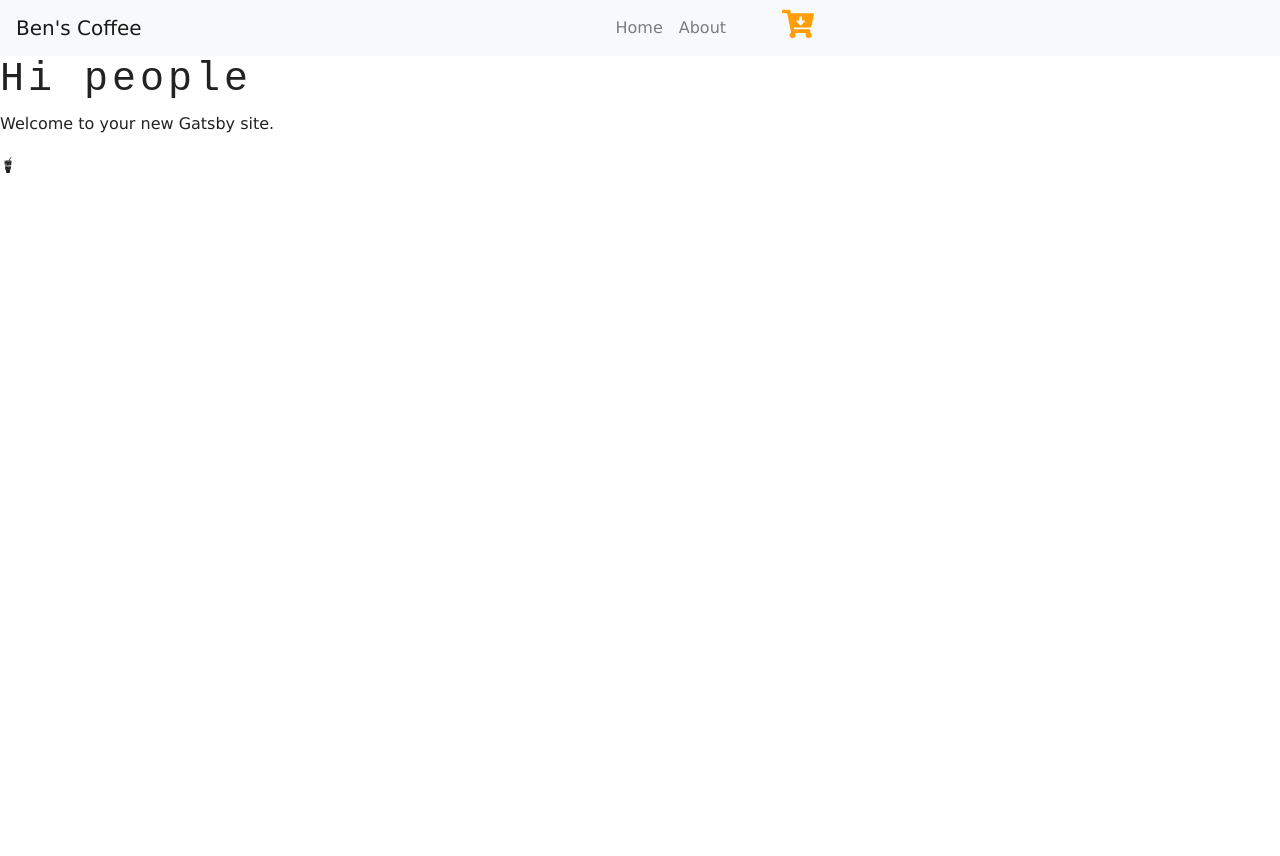
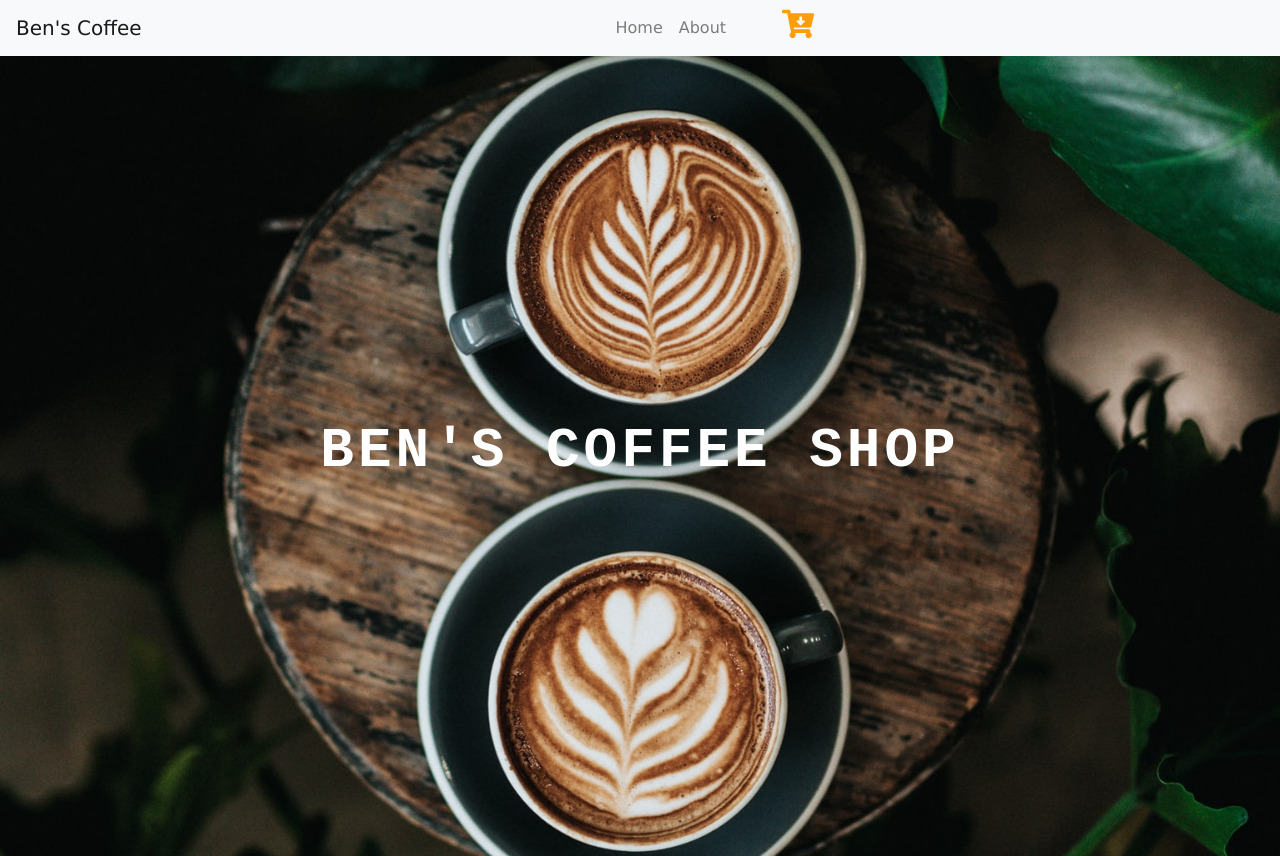
Before and after one commit to benfranzoso1/gatsby-coffee-project, a Gatsby site: page / in a window 1280 px wide. Before the commit the page ends 800 px from the top, so only its background shows below. Built offline with nearby package versions, Linux system fonts and the light colour scheme; Gatsby itself is replaced by a stand-in of ours.

Commit message:
added background section componet

```diff
--- a/package.json
+++ b/package.json
@@ -6,6 +6,7 @@
   "author": "Kyle Mathews <mathews.kyle@gmail.com>",
   "dependencies": {
     "gatsby": "^2.15.20",
+    "gatsby-background-image": "^0.8.12",
     "gatsby-image": "^2.2.20",
     "gatsby-plugin-manifest": "^2.2.18",
     "gatsby-plugin-offline": "^3.0.8",
--- /dev/null
+++ b/src/components/Globals/BackgroundSection.js
@@ -0,0 +1,23 @@
+import React from "react"
+import BackgroundImage from "gatsby-background-image"
+
+export default function BackgroundSection({
+  img,
+  styleClass,
+  title,
+  children,
+}) {
+  return (
+    <BackgroundImage className={styleClass} fluid={img}>
+      <h1 className="title text-white text-uppercase text-center display-4 font-weight-bold">
+        {title}
+      </h1>
+      {children}
+    </BackgroundImage>
+  )
+}
+
+BackgroundSection.defaultProps = {
+  title: "default title",
+  styleClass: "default-background",
+}
--- a/src/components/layout.css
+++ b/src/components/layout.css
@@ -31,3 +31,13 @@ h6 {
   color: var(--mainYellow);
   font-size: 2rem;
 }
+
+.default-background {
+  min-height: 100vh;
+  display: flex;
+  align-items: center;
+  justify-content: center;
+  background: linear-gradient(rgba(255, 158, 9, 0.5), rgba(255, 158, 9, 0.5));
+  background-position: center;
+  background-size: cover;
+}
--- a/src/components/layout.js
+++ b/src/components/layout.js
@@ -9,8 +9,8 @@ import React from "react"
 import PropTypes from "prop-types"
 import { useStaticQuery, graphql } from "gatsby"
 
+import "./layout.css"
 import "./bootstrap.min.css"
-import "./layout.css"
 
 import Navbar from "./Globals/Navbar"
 
--- a/src/pages/index.js
+++ b/src/pages/index.js
@@ -1,16 +1,30 @@
 import React from "react"
-import { Link } from "gatsby"
+import { Link, graphql } from "gatsby"
 import Layout from "../components/layout"
 import SEO from "../components/seo"
-import { FaGulp } from "react-icons/fa"
+import BackgroundSection from "../components/Globals/BackgroundSection"
 
-const IndexPage = () => (
+const IndexPage = ({ data }) => (
   <Layout>
     <SEO title="Home" />
-    <h1>Hi people</h1>
-    <p>Welcome to your new Gatsby site.</p>
-    <FaGulp />
+    <BackgroundSection
+      img={data.img.childImageSharp.fluid}
+      title="Ben's Coffee Shop"
+      styleClass="default-background"
+    />
   </Layout>
 )
 
+export const query = graphql`
+  {
+    img: file(relativePath: { eq: "default-bg.jpeg" }) {
+      childImageSharp {
+        fluid {
+          ...GatsbyImageSharpFluid_tracedSVG
+        }
+      }
+    }
+  }
+`
+
 export default IndexPage
```
Also changed, not shown: src/images/default-bg.jpeg (added), 1 other file.
